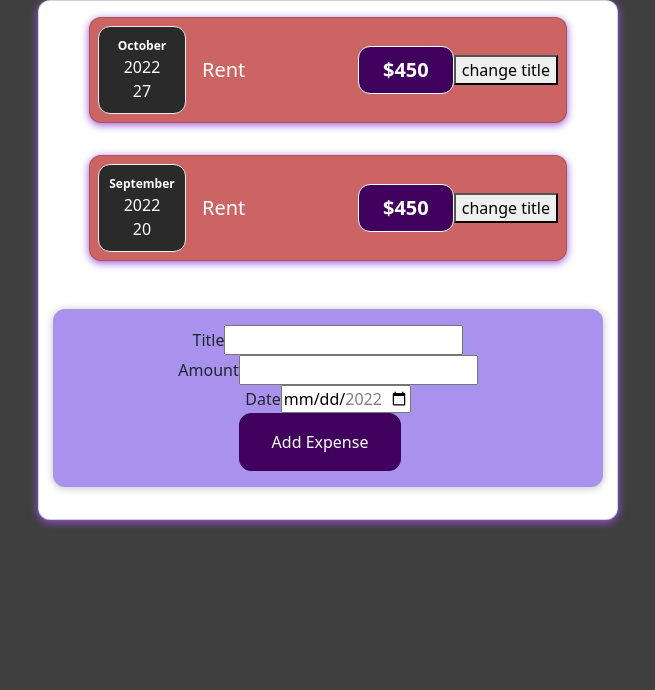
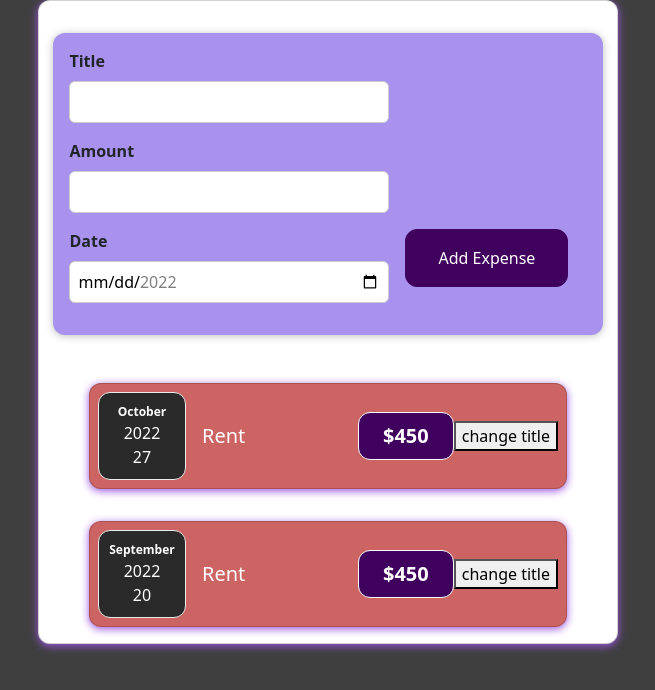
Before and after one commit to puneet2121/-Expense--racker, a React (Create React App) app in the folder front-end/: page / in a window 1280 px wide. Shown: the top 690 px of the page, without its empty margins (312-967 px from the left). Built offline with nearby package versions, Linux system fonts and the light colour scheme.

Commit message:
use states in the ExpenseForm to get the user input

```diff
--- a/front-end/src/App.js
+++ b/front-end/src/App.js
@@ -9,9 +9,10 @@ function App() {
 
   return (
     <Card className="card">
+      <NewExpense />
     <ExpenseItem date={date}/>
     <ExpenseItem date={date2}/>
-    <NewExpense />
+
     {/* <Navlink />
     <BrowserRouter>
       <Routes>
--- a/front-end/src/components/ExpenseForm.jsx
+++ b/front-end/src/components/ExpenseForm.jsx
@@ -1,24 +1,65 @@
-import React from "react";
+import React, { useState } from "react";
+import "../style/ExpenseForm.css";
 
 const ExpenseForm = () => {
+  //Using three state
+  // const [enteredTitle, setEnteredTitle] = useState("");
+  // const [enteredAmount, setEnteredAmount] = useState("");
+  // const [enteredDate, setEnteredDate] = useState("");
+
+  //Using one state in the form of an object
+  const [input, setInput] = useState({
+    enteredTitle: "",
+    enteredAmount: "",
+    enteredDate: "",
+  });
+  const titleChangeHandler = (event) => {
+    setInput({
+      ...input,
+      enteredTitle: event.target.value,
+    });
+  };
+  const amountChangeHandler = (event) => {
+    setInput({
+      ...input,
+      enteredAmount: event.target.value,
+    });
+  };
+  const dateChangeHandler = (event) => {
+    setInput({
+      ...input,
+      enteredDate: event.target.value,
+    });
+  };
   return (
     <form>
       <div className="new-expense__controls">
         <div className="new-expense__control">
           <label>Title</label>
-          <input type="text" />
+          <input type="text" onChange={titleChangeHandler} />
         </div>
         <div className="new-expense__control">
           <label>Amount</label>
-          <input type="number" min="0.01" step="0.01" />
+          <input
+            type="number"
+            onChange={amountChangeHandler}
+            min="0.01"
+            step="0.01"
+          />
         </div>
         <div className="new-expense__control">
           <label>Date</label>
-          <input type="date" min="2022-09-02" max="2022-12-31" />
+          <input
+            type="date"
+            min="2022-09-02"
+            max="2022-12-31"
+            onChange={dateChangeHandler}
+          />
         </div>
-      </div>
-      <div className="new-expense__actions">
-        <button type="submit">Add Expense</button>
+
+        <div className="new-expense__actions">
+          <button type="submit">Add Expense</button>
+        </div>
       </div>
     </form>
   );
```
